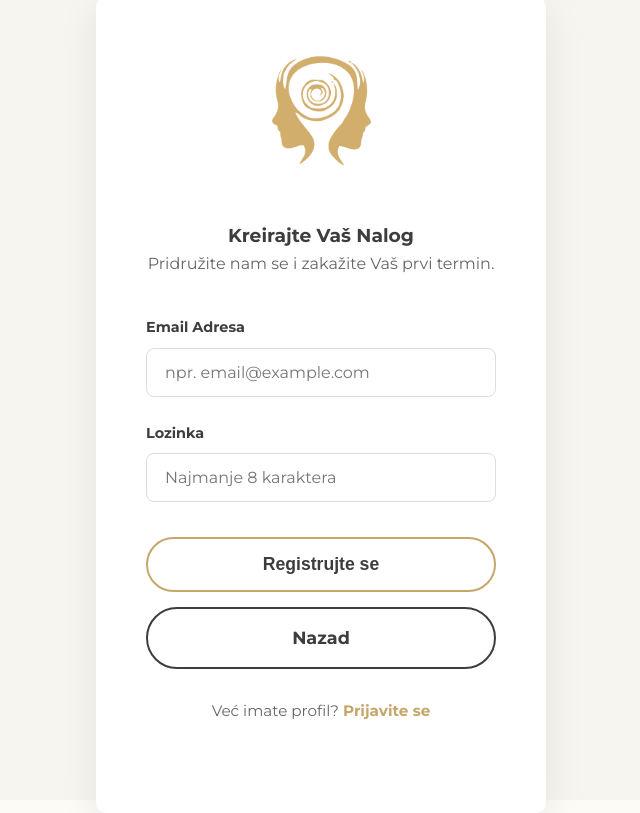
After one commit to McTehno/Opus-In-Te, a PHP site: page /Register.html in a window 1280 px wide. The commit adds this page. Shown: the whole page, without its empty margins (319-959 px from the left). Run offline with PHP 8.4, Linux system fonts and the light colour scheme.

Commit message:
finished register and login template, time for the contact page

```diff
--- a/Login.html
+++ b/Login.html
@@ -19,6 +19,9 @@
     <div class="login-logo">
         <img src="img/logo/headlogo.png" alt="Opus in te Logo">
     </div>
+
+    <h3>Prijava</h2>
+        <p>Unesite svoje podatke</p>
     <form action="#" method="POST">
         <div class="form-group">
             <label for="email">Email Adresa</label>
--- /dev/null
+++ b/Register.html
@@ -0,0 +1,45 @@
+<!DOCTYPE html>
+<html lang="bs">
+<head>
+    <meta charset="UTF-8">
+    <meta name="viewport" content="width=device-width, initial-scale=1.0">
+    <title>Registracija | Opus in te</title>
+    <link rel="stylesheet" href="css/styles.css">
+    <link rel="stylesheet" href="https://cdnjs.cloudflare.com/ajax/libs/font-awesome/6.5.2/css/all.min.css" integrity="sha512-SnH5WK+bZxgPHs44uWIX+LLJAJ9/2PkPKZ5QiAj6Ta86w+fsb2TkcmfRyVX3pBnMFcV7oQPJkl9QevSCWr3W6A==" crossorigin="anonymous" referrerpolicy="no-referrer" />
+    <link rel="preconnect" href="https://fonts.googleapis.com">
+    <link rel="preconnect" href="https://fonts.gstatic.com" crossorigin>
+    <link href="https://fonts.googleapis.com/css2?family=Montserrat:wght@400;700&family=Playfair+Display:wght@700&display=swap" rel="stylesheet">
+</head>
+<body>
+
+    <main class="login-section">
+        <div class="login-form-wrapper">
+            <div class="login-logo">
+                <img src="img/logo/headlogo.png" alt="Opus in te Logo">
+            </div>
+
+            <h3>Kreirajte Vaš Nalog</h2>
+            <p>Pridružite nam se i zakažite Vaš prvi termin.</p>
+
+            <form action="#" method="POST">
+                <div class="form-group">
+                    <label for="email">Email Adresa</label>
+                    <input type="email" id="email" name="email" required placeholder="npr. email@example.com">
+                </div>
+                <div class="form-group">
+                    <label for="password">Lozinka</label>
+                    <input type="password" id="password" name="password" required placeholder="Najmanje 8 karaktera">
+                </div>
+                <button type="submit" class="cta-button login-btn">Registrujte se</button>
+                <a href="Index.html" class="cta-button back-btn">Nazad</a>
+            </form>
+
+            <div class="register-link">
+                <p>Već imate profil? <a href="Login.html">Prijavite se</a></p>
+
+            </div>
+        </div>
+    </main>
+
+</body>
+</html>
--- a/css/styles.css
+++ b/css/styles.css
@@ -329,6 +329,7 @@ body {
     color: #ffffff; /* White text for the hero section */
     /* Add other nav styling here */
     transition: color 0.4s ease-in-out;
+    padding: 5px 15px;
 }
 
 .main-header.scrolled .main-nav a {
@@ -622,6 +623,7 @@ main {
     position: relative;
     z-index: 1; /* Keep text above the effect */
     transition: color 0.4s ease;
+    padding: 5px 15px;
 }
 
 /* The pseudo-element that creates the wipe effect */
@@ -641,6 +643,7 @@ main {
 
     /* Smooth transition for the wipe */
     transition: transform 0.4s cubic-bezier(0.7, 0, 0.3, 1);
+    border-radius: 50px; /* <-- ADD THIS LINE */
 }
 
 /* On hover, change text to white and expand the wipe */
```
